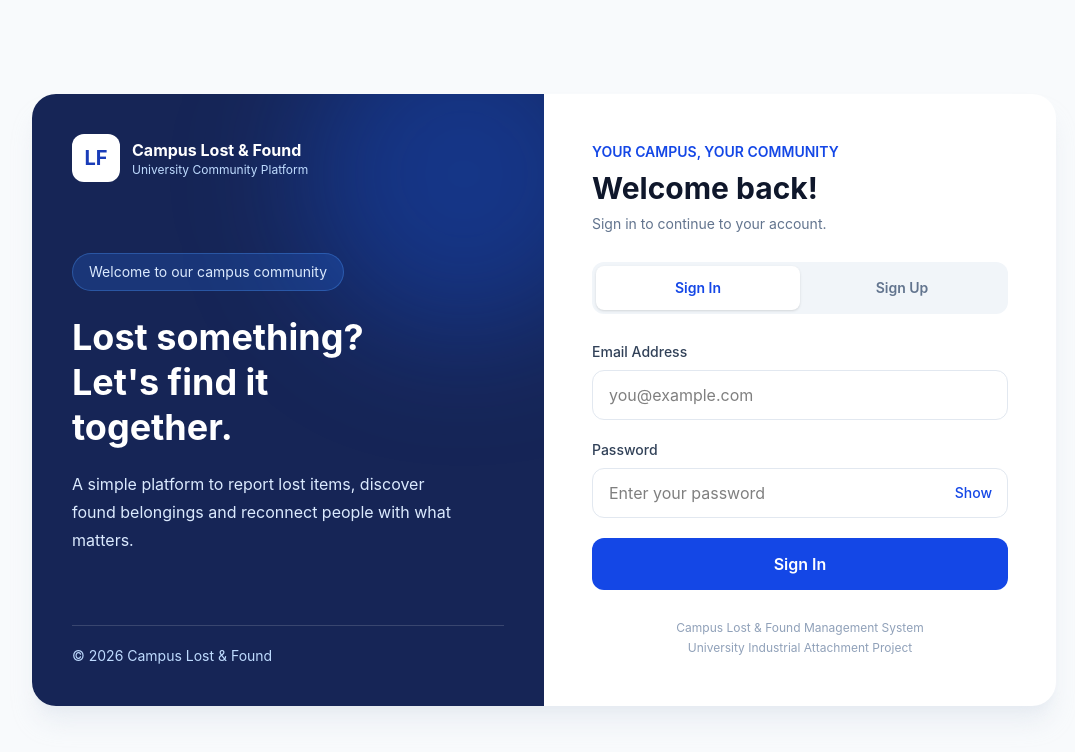
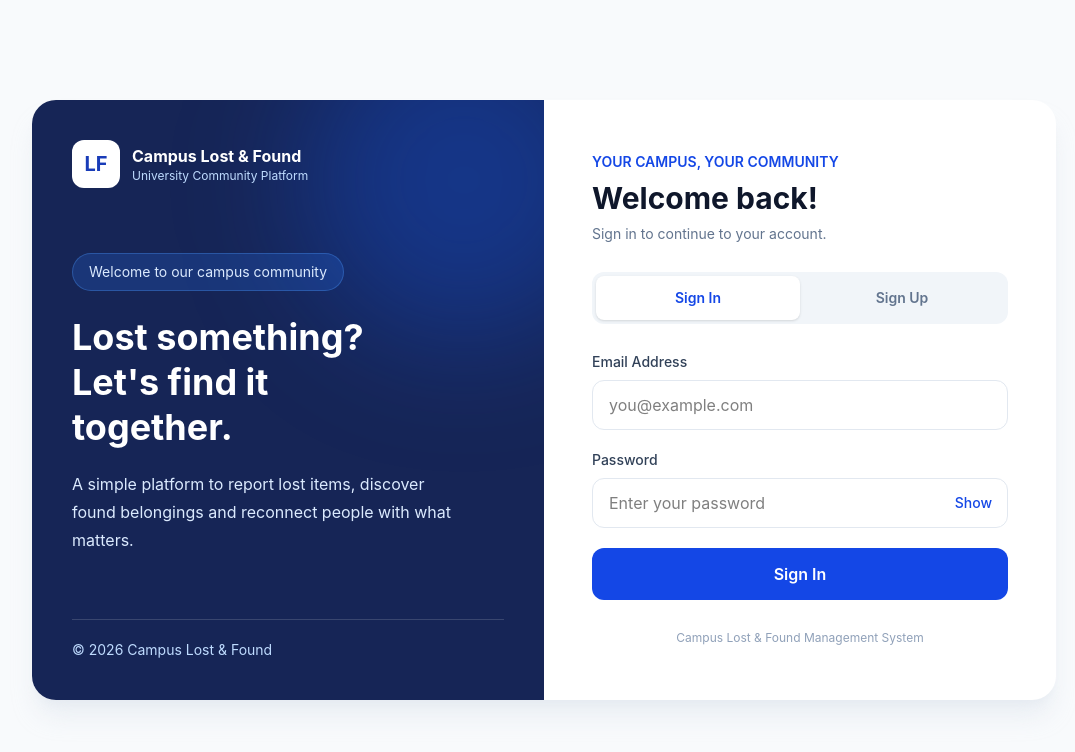
Before and after one commit to sarwar-jahan1/university-lost-found, a React (Vite) app: page / in a window 1280 px wide. Shown: the top 752 px of the page, without its empty margins (96-1171 px from the left). Built offline with nearby package versions, Linux system fonts and the light colour scheme.

Commit message:
Fix issues

```diff
--- a/src/pages/Auth.jsx
+++ b/src/pages/Auth.jsx
@@ -244,8 +244,6 @@ const Auth = () => {
 
             <p className="mt-7 text-center text-xs leading-5 text-slate-400">
               Campus Lost & Found Management System
-              <br />
-              University Industrial Attachment Project
             </p>
 
           </div>
```
